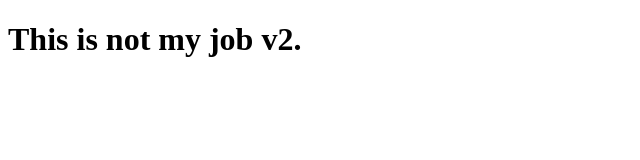
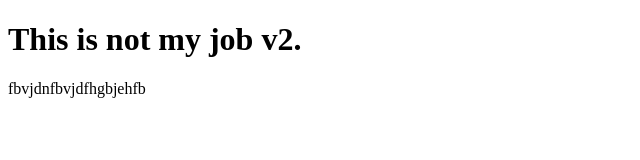
Before and after one commit to VandanaRaghuvanshi/myrepo, a plain HTML site: page index.html in a window 1280 px wide. Shown: the whole page, without its empty margins (0-640 px from the left). Drawn offline with Linux system fonts and the light colour scheme.

Commit message:
random changes

```diff
--- a/index.html
+++ b/index.html
@@ -9,3 +9,4 @@
     <h1>This is not my job v2.</h1>
 </body>
 </html>
+fbvjdnfbvjdfhgbjehfb
```
